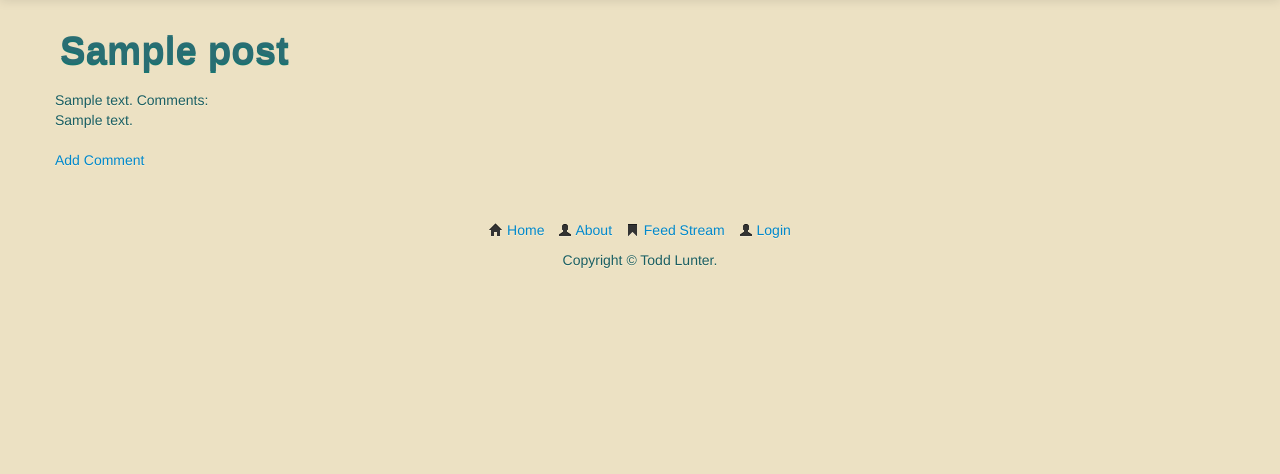
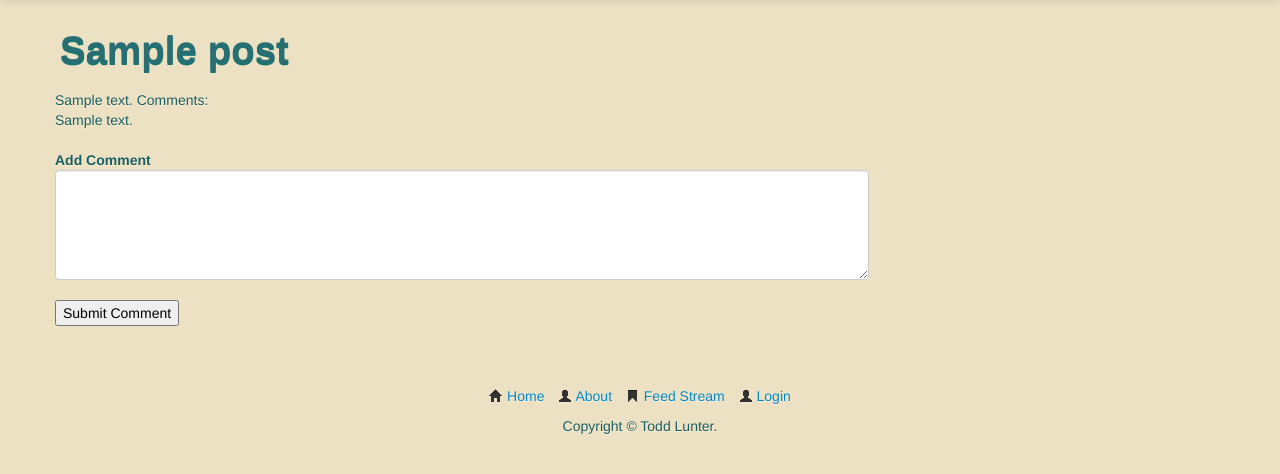
Before and after one commit to tlunter/blog_django, a Django app: page /posts/1/ in a window 1280 px wide. Shown: the part 40-514 px from the top of the page. Run offline with Django 3.2, Linux system fonts and the light colour scheme; tables that the repository leaves empty hold one stand-in row (values such as "Sample post").

Commit message:
Add inline templates for forms so commenting can happen on posts

```diff
--- a/app/comments/forms.py
+++ b/app/comments/forms.py
@@ -7,7 +7,7 @@ from django.utils.translation import ugettext, ugettext_lazy as _
 class CommentCreationForm(forms.ModelForm):
     body = forms.CharField(label=_("Body"),
                            help_text=_("The body of the comment"),
-                           widget=forms.Textarea)
+                           widget=forms.Textarea(attrs={'style': 'width: 800px; height: 100px;'}))
 
     post = forms.ModelChoiceField(queryset=Post.objects.all(),
                                   empty_label=None,
--- a/app/comments/views.py
+++ b/app/comments/views.py
@@ -1,5 +1,6 @@
+from django.contrib.auth.decorators import login_required
+from django.core.urlresolvers import reverse
 from django.http import Http404, HttpResponseRedirect
-from django.core.urlresolvers import reverse
 from django.shortcuts import render
 from app.decorators import is_staff
 from posts.models import Post
@@ -18,6 +19,7 @@ def show(request, comment_id):
 
     return render(request, 'comments/show.html', { 'comment': comment })
 
+@login_required
 def new(request, post_id):
     try:
         post = Post.objects.get(pk=post_id)
@@ -35,6 +37,7 @@ def new(request, post_id):
 
     return render(request, 'comments/new.html', { 'form': form, 'post': post })
 
+@login_required
 def edit(request, comment_id):
     try:
         comment = Comment.objects.get(pk=comment_id)
@@ -56,6 +59,7 @@ def edit(request, comment_id):
 
     return render(request, 'comments/edit.html', { 'form': form })
 
+@login_required
 def delete(request, comment_id):
     try:
         comment = Comment.objects.select_related().get(pk=comment_id)
--- a/app/posts/views.py
+++ b/app/posts/views.py
@@ -1,10 +1,12 @@
+from django.contrib.auth.decorators import login_required
+from django.core.urlresolvers import reverse
 from django.http import Http404, HttpResponseRedirect
-from django.core.urlresolvers import reverse
 from django.shortcuts import render
 from app.decorators import is_staff
 from posts.models import Post
 from posts.forms import PostCreationForm, PostDeletionForm
 from comments.models import Comment
+from comments.forms import CommentCreationForm
 
 def index(request):
     posts = Post.objects.all()
@@ -22,7 +24,9 @@ def show(request, post_id):
     except Post.DoesNotExist:
         raise Http404
 
-    return render(request, 'posts/show.html', { 'post': post })
+    form = CommentCreationForm(initial={'post': post})
+
+    return render(request, 'posts/show.html', { 'post': post, 'form': form })
 
 @is_staff(permission='posts.add_post')
 def new(request):
@@ -37,6 +41,7 @@ def new(request):
 
     return render(request, 'posts/new.html', { 'form': form })
 
+@login_required
 def edit(request, post_id):
     try:
         post = Post.objects.select_related().get(pk=post_id)
@@ -58,6 +63,7 @@ def edit(request, post_id):
 
     return render(request, 'posts/edit.html', { 'form': form })
 
+@login_required
 def delete(request, post_id):
     try:
         post = Post.objects.select_related().get(pk=post_id)
--- /dev/null
+++ b/app/templates/comments/form_inline.html
@@ -0,0 +1,8 @@
+                        {% csrf_token %}
+                        {% include 'forms/errors.html' %}
+                        {% for field in form.hidden_fields %}
+                            {% include 'forms/hidden_field.html' %}
+                        {% endfor %}
+                        {% for field in form.visible_fields %}
+                            {% include 'forms/visible_labelless_field.html' %}
+                        {% endfor %}
--- /dev/null
+++ b/app/templates/forms/visible_labelless_field.html
@@ -0,0 +1,13 @@
+{% load label_class field_type %}
+                    <div class="control-group{% if field.errors %} error{% endif %}">
+                        {% if not field|field_type:"checkboxinput" %}
+                            {{ field }}
+                        {% else %}
+                            <label class="checkbox">
+                                {{ field }} {{ field.label }}
+                            </label>
+                        {% endif %}
+                        {% for error in field.errors %}
+                        <span class="help-inline">{{ error }}</span>
+                        {% endfor %}
+                    </div>
--- a/app/templates/posts/show.html
+++ b/app/templates/posts/show.html
@@ -16,5 +16,13 @@
                 {% endfor %}
                 <br>
                 {% endif %}
-                <a href="{% url comments.views.new post.pk %}">Add Comment</a><br><br>
+                <div class="clear-fix">
+                    <b>Add Comment</b>
+                    <form action="{% url comments.views.new post_id=post.pk %}" method="post" class="form-horizontal">
+                    {% include 'comments/form_inline.html' %}
+                        <div class="control-group">
+                            <input type="submit" value="Submit Comment"></p>
+                        </div>
+                    </form>
+                </div>
 {% endblock %}
```
